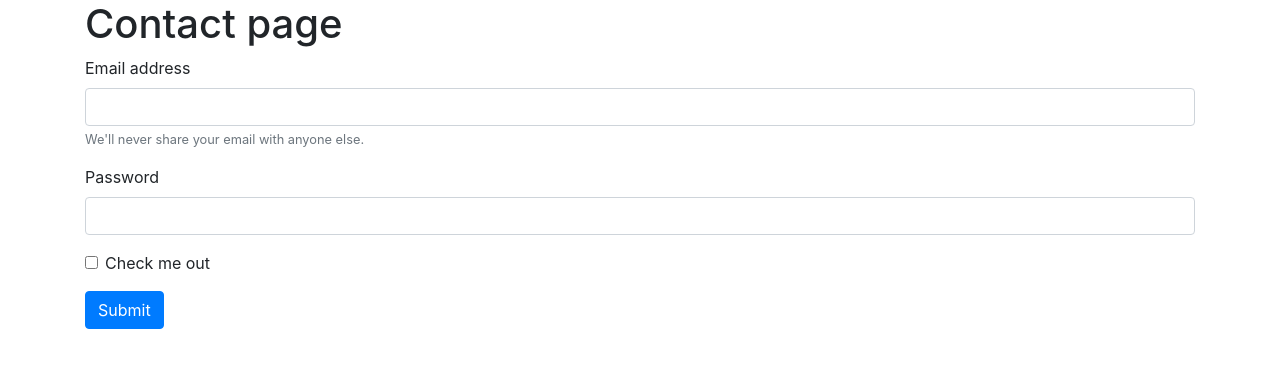
After one commit to thecodeholic/php-mvc-framework, a PHP site: page /login in a window 1280 px wide. The commit adds this page. Shown: the top 368 px of the page. Run offline with PHP 8.4, Linux system fonts and the light colour scheme.

Commit message:
Implement Multiple layouts
Add current controller in Application
Add $layout property to core\Controller
and use it in router to render in correct
layout
Move layouts into separate layouts folder

```diff
--- a/controllers/SiteController.php
+++ b/controllers/SiteController.php
@@ -23,6 +23,12 @@ class SiteController extends Controller
         return $this->render('home');
     }
 
+    public function login()
+    {
+        $this->setLayout('auth');
+        return $this->render('login');
+    }
+
     public function contact()
     {
         return $this->render('contact');
--- a/core/Application.php
+++ b/core/Application.php
@@ -19,6 +19,7 @@ class Application
     public Router $router;
     public Request $request;
     public Response $response;
+    public Controller $controller;
 
     public function __construct($rootDir)
     {
--- a/core/Controller.php
+++ b/core/Controller.php
@@ -16,7 +16,12 @@ namespace app\core;
  */
 class Controller
 {
-    public function render($view, $params = [])
+    public string $layout = 'main';
+    public function setLayout($layout): void
+    {
+        $this->layout = $layout;
+    }
+    public function render($view, $params = []): string
     {
         return Application::$app->router->renderView($view, $params);
     }
--- a/core/Router.php
+++ b/core/Router.php
@@ -44,6 +44,7 @@ class Router
         }
         if (is_array($callback)) {
             $controller = new $callback[0];
+            Application::$app->controller = $controller;
             $callback[0] = $controller;
         }
         return call_user_func($callback);
@@ -51,9 +52,10 @@ class Router
 
     public function renderView($view, $params = [])
     {
+        $layoutName = Application::$app->controller->layout;
         $viewContent = $this->renderViewOnly($view, $params);
         ob_start();
-        include_once Application::$ROOT_DIR.'/views/layout.php';
+        include_once Application::$ROOT_DIR."/views/layouts/$layoutName.php";
         $layoutContent = ob_get_clean();
         return str_replace('{{content}}', $viewContent, $layoutContent);
     }
--- a/public/index.php
+++ b/public/index.php
@@ -13,6 +13,7 @@ require_once __DIR__.'/../vendor/autoload.php';
 $app = new Application(dirname(__DIR__));
 
 $app->router->get('/', [SiteController::class, 'home']);
+$app->router->get('/login', [SiteController::class, 'login']);
 $app->router->get('/contact', [SiteController::class, 'contact']);
 
 $app->run();
--- /dev/null
+++ b/views/layouts/auth.php
@@ -0,0 +1,32 @@
+<!doctype html>
+<html lang="en">
+<head>
+    <!-- Required meta tags -->
+    <meta charset="utf-8">
+    <meta name="viewport" content="width=device-width, initial-scale=1, shrink-to-fit=no">
+
+    <!-- Bootstrap CSS -->
+    <link rel="stylesheet" href="https://stackpath.bootstrapcdn.com/bootstrap/4.5.0/css/bootstrap.min.css"
+          integrity="sha384-9aIt2nRpC12Uk9gS9baDl411NQApFmC26EwAOH8WgZl5MYYxFfc+NcPb1dKGj7Sk" crossorigin="anonymous">
+
+    <title>Hello, world!</title>
+</head>
+<body>
+
+<div class="container">
+    {{content}}
+</div>
+
+<!-- Optional JavaScript -->
+<!-- jQuery first, then Popper.js, then Bootstrap JS -->
+<script src="https://code.jquery.com/jquery-3.5.1.slim.min.js"
+        integrity="sha384-DfXdz2htPH0lsSSs5nCTpuj/zy4C+OGpamoFVy38MVBnE+IbbVYUew+OrCXaRkfj"
+        crossorigin="anonymous"></script>
+<script src="https://cdn.jsdelivr.net/npm/popper.js@1.16.0/dist/umd/popper.min.js"
+        integrity="sha384-Q6E9RHvbIyZFJoft+2mJbHaEWldlvI9IOYy5n3zV9zzTtmI3UksdQRVvoxMfooAo"
+        crossorigin="anonymous"></script>
+<script src="https://stackpath.bootstrapcdn.com/bootstrap/4.5.0/js/bootstrap.min.js"
+        integrity="sha384-OgVRvuATP1z7JjHLkuOU7Xw704+h835Lr+6QL9UvYjZE3Ipu6Tp75j7Bh/kR0JKI"
+        crossorigin="anonymous"></script>
+</body>
+</html>
--- a/views/layout.php
+++ b/views/layouts/main.php
@@ -28,6 +28,11 @@
                 <a class="nav-link" href="/contact">Contact</a>
             </li>
         </ul>
+        <ul class="navbar-nav ml-auto">
+            <li class="nav-item active">
+                <a class="nav-link" href="/login">Login</a>
+            </li>
+        </ul>
     </div>
 </nav>
 
--- /dev/null
+++ b/views/login.php
@@ -0,0 +1,18 @@
+<h1>Contact page</h1>
+
+<form>
+    <div class="form-group">
+        <label for="exampleInputEmail1">Email address</label>
+        <input type="email" class="form-control" id="exampleInputEmail1" aria-describedby="emailHelp">
+        <small id="emailHelp" class="form-text text-muted">We'll never share your email with anyone else.</small>
+    </div>
+    <div class="form-group">
+        <label for="exampleInputPassword1">Password</label>
+        <input type="password" class="form-control" id="exampleInputPassword1">
+    </div>
+    <div class="form-group form-check">
+        <input type="checkbox" class="form-check-input" id="exampleCheck1">
+        <label class="form-check-label" for="exampleCheck1">Check me out</label>
+    </div>
+    <button type="submit" class="btn btn-primary">Submit</button>
+</form>
```
